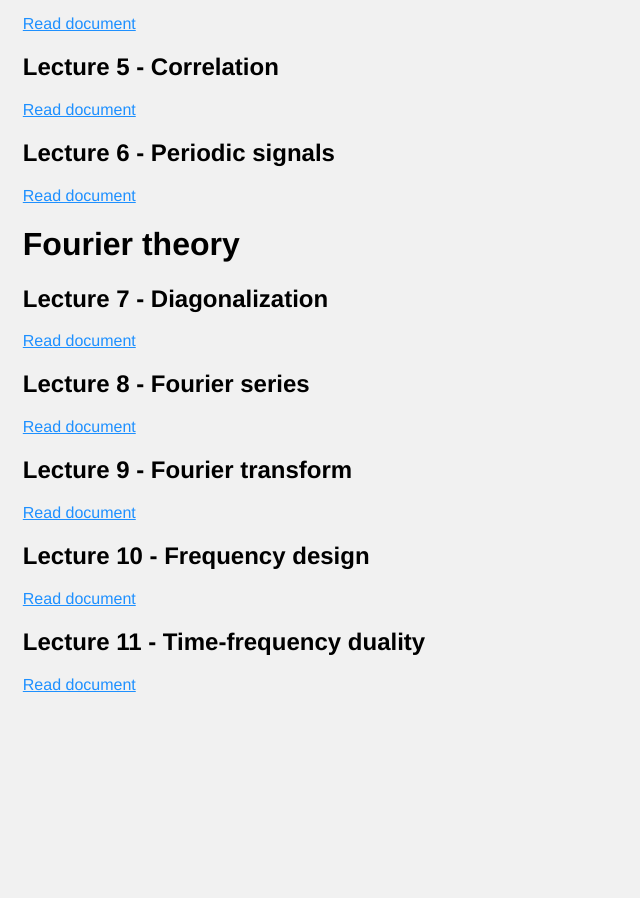
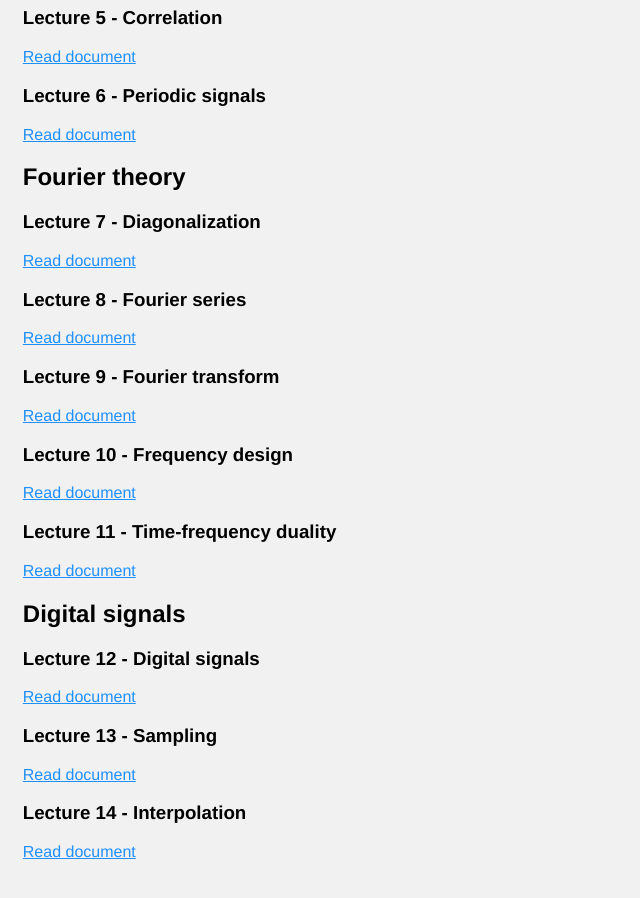
Before and after one commit to grfreche/grfreche.github.io, a Jekyll site: the page built from signal_processing.md, in a window 1280 px wide and 900 px high, scrolled down 692 px. Shown: the whole window, without its empty margins (0-640 px from the left). Built offline with Jekyll 4.4.1, drawn with Linux system fonts in a browser that asks for light colours; before the commit the page ends 1424 px from its top, so only the background shows below that.

Commit message:
Update signal_processing.md

```diff
--- a/signal_processing.md
+++ b/signal_processing.md
@@ -7,50 +7,64 @@ permalink: /signal_processing/
 In Fall 2016, I was an instructor at Georgia Tech, teaching ECE 3084 - Signals and systems.
 This series of documents is inspired by the classes that I gave then.
 
-# Analog signals
+## Analog signals
 
-## Lecture 1 - Analog definitions
+### Lecture 1 - Analog definitions
 
 <a href="https://grfreche.github.io/pdfs/Lec1 - Analog definitions.pdf" class="image fit">Read document</a>
 
-## Lecture 2 - Heaviside step function
+### Lecture 2 - Heaviside step function
 
 <a href="https://grfreche.github.io/pdfs/Lec2 - Heaviside step function.pdf" class="image fit">Read document</a>
 
-## Lecture 3 - Dirac delta function
+### Lecture 3 - Dirac delta function
 
 <a href="https://grfreche.github.io/pdfs/Lec3 - Dirac delta function.pdf" class="image fit">Read document</a>
 
-## Lecture 4 - LTI systems and convolution
+### Lecture 4 - LTI systems and convolution
 
 <a href="https://grfreche.github.io/pdfs/Lec4 - LTI systems and convolution.pdf" class="image fit">Read document</a>
 
-## Lecture 5 - Correlation
+### Lecture 5 - Correlation
 
 <a href="https://grfreche.github.io/pdfs/Lec5 - Correlation.pdf" class="image fit">Read document</a>
 
-## Lecture 6 - Periodic signals
+### Lecture 6 - Periodic signals
 
 <a href="https://grfreche.github.io/pdfs/Lec6 - Periodic signals.pdf" class="image fit">Read document</a>
 
-# Fourier theory
+## Fourier theory
 
-## Lecture 7 - Diagonalization
+### Lecture 7 - Diagonalization
 
 <a href="https://grfreche.github.io/pdfs/Lec7 - Diagonalization.pdf" class="image fit">Read document</a>
 
-## Lecture 8 - Fourier series
+### Lecture 8 - Fourier series
 
 <a href="https://grfreche.github.io/pdfs/Lec8 - Fourier series.pdf" class="image fit">Read document</a>
 
-## Lecture 9 - Fourier transform
+### Lecture 9 - Fourier transform
 
 <a href="https://grfreche.github.io/pdfs/Lec9 - Fourier transform.pdf" class="image fit">Read document</a>
 
-## Lecture 10 - Frequency design
+### Lecture 10 - Frequency design
 
 <a href="https://grfreche.github.io/pdfs/Lec10 - Frequency design.pdf" class="image fit">Read document</a>
 
-## Lecture 11 - Time-frequency duality
+### Lecture 11 - Time-frequency duality
 
 <a href="https://grfreche.github.io/pdfs/Lec11 - Time-frequency duality.pdf" class="image fit">Read document</a>
+
+## Digital signals
+
+### Lecture 12 - Digital signals
+
+<a href="https://grfreche.github.io/pdfs/Lec12 - Digital signals.pdf" class="image fit">Read document</a>
+
+### Lecture 13 - Sampling
+
+<a href="https://grfreche.github.io/pdfs/Lec13 - Sampling.pdf" class="image fit">Read document</a>
+
+### Lecture 14 - Interpolation
+
+<a href="https://grfreche.github.io/pdfs/Lec14 - Interpolation.pdf" class="image fit">Read document</a>
```
